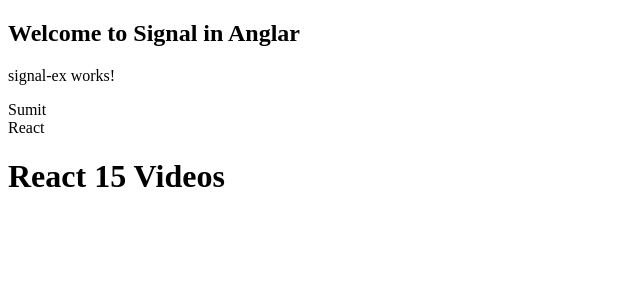
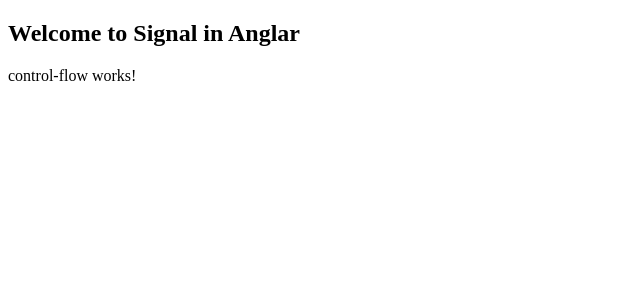
Before and after one commit to sumitbasu116/angular20Tutorial, an Angular app: page / in a window 1280 px wide. Shown: the top 300 px of the page, without its empty margins (0-640 px from the left). Built offline with nearby package versions, Linux system fonts and the light colour scheme.

Commit message:
Control Flow Statement part1-basic coding

```diff
--- a/src/app/app.html
+++ b/src/app/app.html
@@ -1,3 +1,3 @@
 <h2>Welcome to Signal in Anglar</h2>
 
-<app-signal-ex/>
+<app-control-flow/>
--- a/src/app/app.ts
+++ b/src/app/app.ts
@@ -1,9 +1,9 @@
 import { Component } from '@angular/core';
-import { SignalEx } from './components/signal-ex/signal-ex';
+import { ControlFlow } from './components/control-flow/control-flow';
 
 @Component({
   selector: 'app-root',
-  imports: [SignalEx],
+  imports: [ControlFlow],
   templateUrl: './app.html',
   styleUrl: './app.css'
 })
--- /dev/null
+++ b/src/app/components/control-flow/control-flow.html
@@ -0,0 +1 @@
+<p>control-flow works!</p>
```
Also changed, not shown: src/app/components/control-flow/control-flow.ts (added, +11 -0 lines), src/app/components/control-flow/control-flow.css (added), 1 other file (tests, documents, lock files or other folders).
